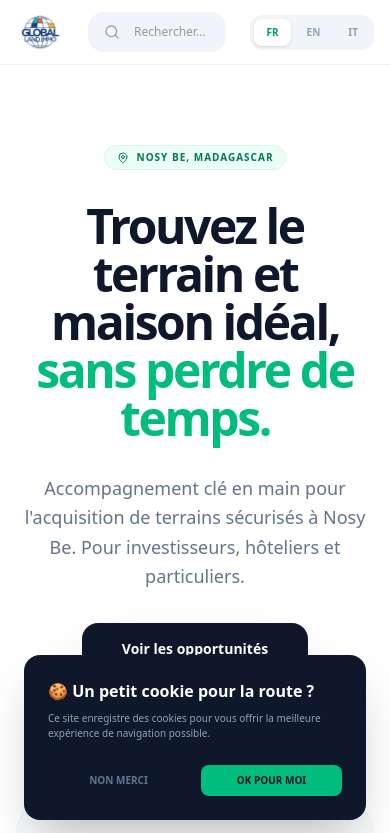
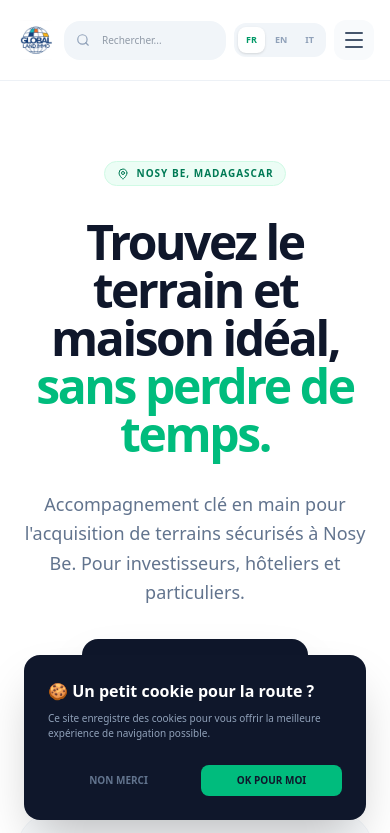
Before and after one commit to NAGYs77/globalland, a React (Vite) app: page / in a window 390 px wide. Shown: the top 833 px of the page. Built offline with nearby package versions, Linux system fonts and the light colour scheme.

Commit message:
Correction

```diff
--- a/src/components/Navbar.tsx
+++ b/src/components/Navbar.tsx
@@ -1,61 +1,121 @@
+import { useState } from "react";
 import { Link, useNavigate } from "react-router-dom";
-import { Search } from 'lucide-react';
+import { Search, Menu, X } from 'lucide-react';
 import logo from '../assets/ter.jpg';
 
 export function Navbar({ t, currentLang, setLang, onSearch }: any) {
   const navigate = useNavigate();
+  const [isMobileMenuOpen, setIsMobileMenuOpen] = useState(false);
 
   const handleInputChange = (e: React.ChangeEvent<HTMLInputElement>) => {
     const value = e.target.value;
-    onSearch(value); // Met à jour le texte de recherche global
-
-    // Optionnel : Rediriger automatiquement vers la page terrains si l'utilisateur commence à taper
+    onSearch(value);
     if (value.length > 0) {
       navigate('/terrains');
     }
   };
 
   return (
-    <header className="sticky top-0 z-50 flex items-center border-b border-slate-200/60 bg-white/80 py-2 backdrop-blur-md px-4 sm:px-8">
+    <header className="sticky top-0 z-50 border-b border-slate-200/60 bg-white/80 backdrop-blur-md">
+      {/* --- BARRE PRINCIPALE --- */}
+      <div className="flex items-center justify-between py-2 px-4 md:px-8 h-20">
+
+        {/* LOGO & TITRE */}
         <Link to="/" className="flex items-center gap-3 shrink-0">
-        <img src={logo} alt="Logo" className="h-12 w-auto object-contain rounded-lg" />
+          <img src={logo} alt="Logo" className="h-10 md:h-12 w-auto object-contain rounded-lg" />
           <div className="hidden sm:block">
             <p className="text-sm font-black leading-none text-slate-900">NosyBe Lands</p>
             <p className="text-[9px] text-emerald-600 font-bold uppercase mt-1 tracking-wider">{t.expertise}</p>
           </div>
         </Link>
 
-      {/* Barre de recherche centrale */}
-      <div className="flex-1 flex justify-center px-6">
-        <div className="relative w-full max-w-[450px] group">
+        {/* BARRE DE RECHERCHE (Adaptée pour mobile) */}
+        <div className="flex-1 flex justify-center px-2 md:px-6">
+          <div className="relative w-full max-w-[400px] group">
             <input
               type="text"
               onChange={handleInputChange}
               placeholder={t.searchPlaceholder}
-            className="bg-slate-100 border-2 border-transparent rounded-2xl py-2.5 pl-11 pr-4 w-full focus:bg-white focus:border-emerald-400 focus:shadow-lg focus:shadow-emerald-500/10 transition-all outline-none text-xs font-medium text-slate-700"
+              className="bg-slate-100 border-2 border-transparent rounded-2xl py-2.5 pl-9 md:pl-11 pr-4 w-full focus:bg-white focus:border-emerald-400 transition-all outline-none text-[10px] md:text-xs font-medium text-slate-700"
             />
-          <Search className="w-4 h-4 text-slate-400 absolute left-4 top-1/2 -translate-y-1/2 group-focus-within:text-emerald-500 transition-colors" />
+            <Search className="w-3.5 h-3.5 md:w-4 md:h-4 text-slate-400 absolute left-3 md:left-4 top-1/2 -translate-y-1/2 group-focus-within:text-emerald-500 transition-colors" />
           </div>
         </div>
 
+        {/* NAVIGATION DESKTOP (Cachée sur mobile) */}
         <nav className="hidden lg:flex items-center gap-8 text-[11px] font-black uppercase tracking-widest text-slate-500 mr-8">
-        <Link to="/terrains" className="hover:text-emerald-600 transition-colors">{t.navTerrains}</Link>
-        <Link to="/methode" className="hover:text-emerald-600 transition-colors">{t.navMethode}</Link>
-        <Link to="/contact" className="hover:text-emerald-600 transition-colors">{t.navContact}</Link>
+          <Link to="/terrains" className="hover:text-emerald-600 transition-all underline-offset-8 hover:underline decoration-2">
+            {t.navTerrains}
+          </Link>
+          <Link to="/methode" className="hover:text-emerald-600 transition-all underline-offset-8 hover:underline decoration-2">
+            {t.navMethode}
+          </Link>
+          <Link to="/contact" className="hover:text-emerald-600 transition-all underline-offset-8 hover:underline decoration-2">
+            {t.navContact}
+          </Link>
         </nav>
 
-      {/* Sélecteur de langue */}
-      <div className="flex gap-1 bg-slate-100 p-1 rounded-xl shrink-0">
+        {/* ACTIONS : LANGUES + BURGER */}
+        <div className="flex items-center gap-2">
+          {/* SÉLECTEUR DE LANGUE */}
+          <div className="flex gap-0.5 bg-slate-100 p-1 rounded-xl shrink-0">
             {(['fr', 'en', 'it'] as const).map((l) => (
               <button
                 key={l}
                 onClick={() => setLang(l)}
-            className={`px-3 py-1.5 text-[10px] font-black rounded-lg transition-all ${currentLang === l ? 'bg-white text-emerald-600 shadow-sm' : 'text-slate-400 hover:text-slate-600'}`}
+                className={`px-2 md:px-3 py-1.5 text-[9px] md:text-[10px] font-black rounded-lg transition-all ${
+                  currentLang === l ? 'bg-white text-emerald-600 shadow-sm' : 'text-slate-400 hover:text-slate-600'
+                }`}
               >
                 {l.toUpperCase()}
               </button>
             ))}
           </div>
+
+          {/* BOUTON BURGER (Visible uniquement sur mobile < 1024px) */}
+          <button
+            onClick={() => setIsMobileMenuOpen(!isMobileMenuOpen)}
+            className="lg:hidden p-2 rounded-xl bg-slate-50 text-slate-600 hover:text-emerald-500 transition-all"
+          >
+            {isMobileMenuOpen ? <X size={24} /> : <Menu size={24} />}
+          </button>
+        </div>
+      </div>
+
+      {/* --- MENU MOBILE DÉROULANT --- */}
+      {isMobileMenuOpen && (
+        <div className="lg:hidden absolute top-20 left-0 w-full bg-white border-b border-slate-200 shadow-2xl animate-in slide-in-from-top duration-300">
+          <nav className="flex flex-col p-4 space-y-2">
+            <Link
+              to="/terrains"
+              onClick={() => setIsMobileMenuOpen(false)}
+              className="flex items-center justify-between px-6 py-5 rounded-2xl bg-slate-50 text-sm font-black uppercase tracking-widest text-slate-700 active:bg-emerald-50 active:text-emerald-600"
+            >
+              {t.navTerrains}
+            </Link>
+            <Link
+              to="/methode"
+              onClick={() => setIsMobileMenuOpen(false)}
+              className="flex items-center justify-between px-6 py-5 rounded-2xl bg-slate-50 text-sm font-black uppercase tracking-widest text-slate-700 active:bg-emerald-50 active:text-emerald-600"
+            >
+              {t.navMethode}
+            </Link>
+            <Link
+              to="/contact"
+              onClick={() => setIsMobileMenuOpen(false)}
+              className="flex items-center justify-between px-6 py-5 rounded-2xl bg-emerald-500 text-sm font-black uppercase tracking-widest text-white shadow-lg shadow-emerald-500/20"
+            >
+              {t.navContact}
+            </Link>
+          </nav>
+
+          <div className="p-6 bg-slate-50/50">
+            <p className="text-[10px] text-center font-bold text-slate-400 uppercase tracking-widest">
+              © 2026 NosyBe Lands — Expertise Immobilière
+            </p>
+          </div>
+        </div>
+      )}
     </header>
   );
 }
```
Lines whose indentation alone changed are shown as unchanged.
